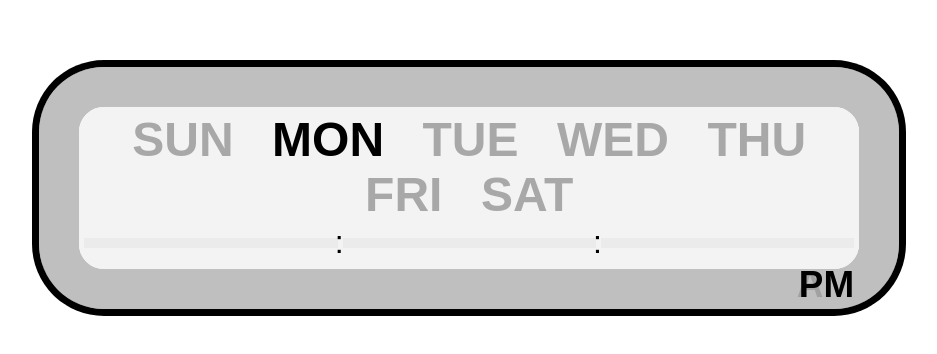
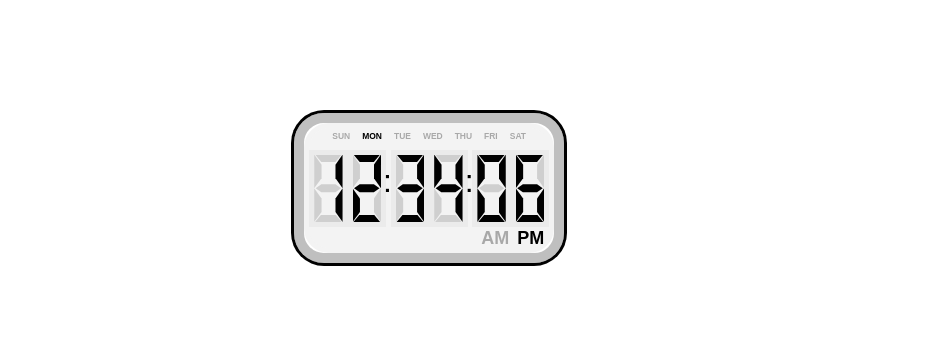
Before and after one commit to Afek-Sakaju/digital-clock-react, a React (Create React App) app: page / in a window 1280 px wide. Shown: the part 204-558 px from the top of the page, without its empty margins (198-1135 px from the left). Built offline with nearby package versions, Linux system fonts and the light colour scheme.

Commit message:
added class logic by managing the properties and styles of some divs depend on the Clock's size (normal\small)

```diff
--- a/src/base-components/DayText/DayText.scss
+++ b/src/base-components/DayText/DayText.scss
@@ -1,11 +1,7 @@
-@mixin dayTextDesign {
-  font-size: 300%;
+.dayText {
+  font-size: 53%;
   font-weight: 600;
   color: black;
-}
-
-.dayText {
-  @include dayTextDesign;
   &.passive {
     opacity: 0.3;
   }
--- a/src/components/Clock/Clock.jsx
+++ b/src/components/Clock/Clock.jsx
@@ -1,16 +1,22 @@
 import React, { useState } from "react";
 import PropTypes from "prop-types";
 import { ManagedDigitsClock, DaysGroup } from "../index";
+import { getCurrentDateFormat } from "../../utils";
 import "./Clock.scss";
-import { getCurrentDateFormat } from "../../utils";
 
-export function Clock({ height, width }) {
+export function Clock({ size }) {
   const [ampmState, setAmPmState] = useState("AM");
   const [localeTime, onTimeChange] = useState(getCurrentDateFormat());
   const [currentDay, setCurrentDay] = useState(localeTime.split(" ")[0]);
 
+  const isSmallSize = size === "small";
+  const style = isSmallSize
+    ? { height: "100px", width: "150px" }
+    : { height: "130px", width: "250px" };
+  const ampmClass = isSmallSize ? "ampmText small" : "ampmText";
+
   return (
-    <div className="mainContainer" style={{ height, width }}>
+    <div className="mainContainer" style={style}>
       <div className="componentContainer">
         <div className="daysContainer">
           <DaysGroup currentDay={currentDay} />
@@ -23,11 +29,19 @@ export function Clock({ height, width }) {
           onDayChange={setCurrentDay}
           useInterval={true}
         />
-        <div className="ampmContainer">
-          <div className={ampmState === "AM" ? "ampmText" : "ampmText passive"}>
+        <div className={`ampmContainer ${isSmallSize ? "small" : "normal"}`}>
+          <div
+            className={
+              ampmState === "AM" ? `${ampmClass}` : `${ampmClass} passive`
+            }
+          >
             AM
           </div>
-          <div className={ampmState === "PM" ? "ampmText" : "ampmText passive"}>
+          <div
+            className={
+              ampmState === "PM" ? `${ampmClass}` : `${ampmClass} passive`
+            }
+          >
             PM
           </div>
         </div>
@@ -37,11 +51,9 @@ export function Clock({ height, width }) {
 }
 
 Clock.propTypes = {
-  height: PropTypes.string,
-  width: PropTypes.string,
+  size: PropTypes.string,
 };
 
 Clock.defaultProps = {
-  height: "100%",
-  width: "100%",
+  size: "normal",
 };
--- a/src/components/Clock/Clock.scss
+++ b/src/components/Clock/Clock.scss
@@ -1,9 +1,9 @@
 @import "../../utils/variables.scss";
 
 .mainContainer {
-  border: 40px rgba(128, 128, 128, 0.5) solid;
-  border-radius: 65px;
-  box-shadow: 0 0 0 7px black;
+  border: 10px rgba(128, 128, 128, 0.5) solid;
+  border-radius: 30px;
+  box-shadow: 0 0 0 3px black;
 }
 
 .componentContainer {
@@ -17,27 +17,41 @@
   border-radius: 25px;
   height: 100%;
   width: 100%;
-  gap: 2vh;
+  gap: 5%;
 }
 
 .ampmContainer {
   position: relative;
   box-sizing: border-box;
-  height: 5%;
+  padding-top: 15px;
+  font-size: 18px;
+  height: 10%;
   width: 100%;
+  &.small {
+    padding-top: 8px;
+    font-size: 13px;
+  }
 }
 
 .ampmText {
-  font-size: 230%;
-  font-weight: bold;
+  font-weight: 900;
   position: absolute;
-  right: 0;
-  top: -1200%;
+  right: 40px;
+  top: -5px;
+
   &:last-child {
-    top: -1000%;
+    top: -5px;
+    right: 5px;
+  }
+  &.small {
+    right: 28px;
+    top: -5px;
+  }
+  &:last-child.small {
+    right: 3px;
   }
   &.passive {
-    opacity: $passive-opacity;
+    opacity: 0.3;
   }
 }
 
```
Also changed, not shown: 2 other files (tests, documents, lock files or other folders).
